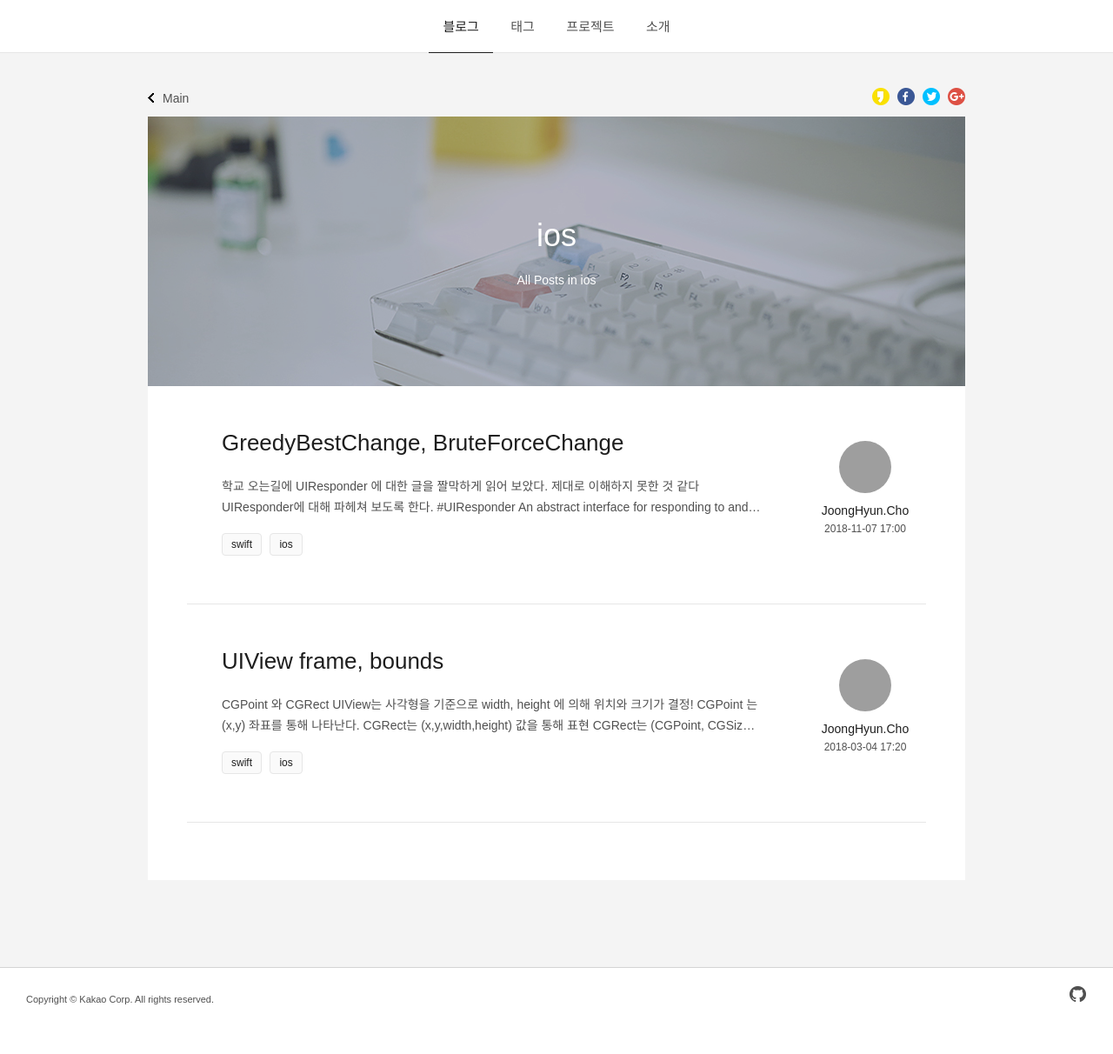
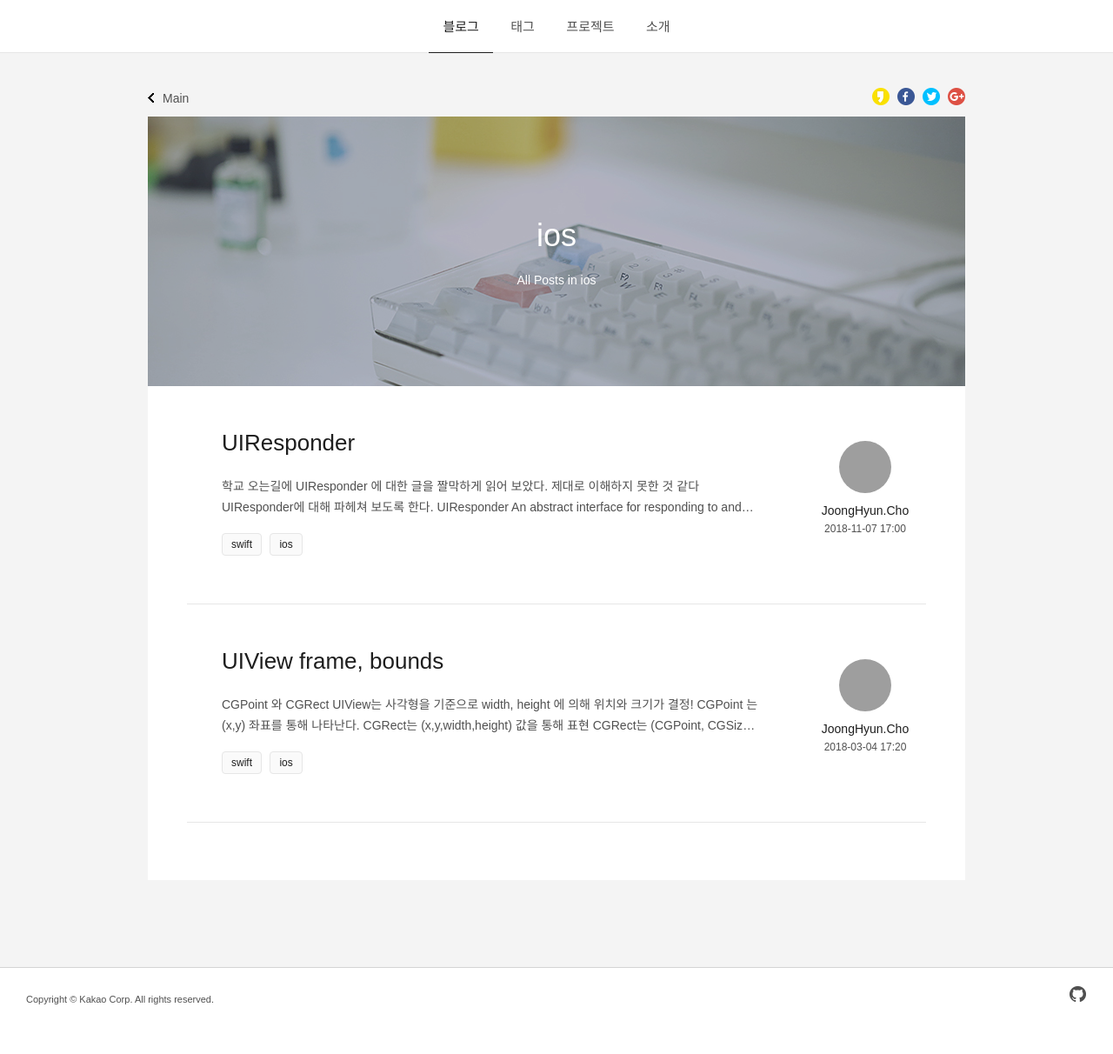
Before and after one commit to wndzlf/Blog, a Jekyll site: the page built from _tags/ios.md, in a window 1280 px wide. Shown: the whole page at 87% size. Built offline with Jekyll 4.4.1, drawn with Linux system fonts in a browser that asks for light colours; some web fonts are replaced; comment, search, counter and statistics services are not loaded; grey boxes are pictures that could not be loaded.

Commit message:
UIResponder 작성하면서 mardown작성법 친해지기

````diff
--- a/_posts/2018-11-07-wndzlf.md
+++ b/_posts/2018-11-07-wndzlf.md
@@ -1,6 +1,6 @@
 ---
 layout: post
-title: 'GreedyBestChange, BruteForceChange'
+title: 'UIResponder'
 author: JoongHyun.Cho
 date: 2018-11-07 17:00
 tags: [swift,ios]
@@ -9,10 +9,28 @@ image: /files/covers/blog.jpg
 
 학교 오는길에 UIResponder 에 대한 글을 짤막하게 읽어 보았다.  제대로 이해하지 못한 것 같다 UIResponder에 대해 파헤쳐 보도록 한다.
 
-#UIResponder
- An abstract interface for responding to and handling events.
+# UIResponder
+
+ An ***abstract interface*** for responding to and handling events.
  이벤트에 응답하고 처리하기 위한 추상인터페이스.
 
  추상인터페이스? Swift에서 추상인터페이스는 프로토콜을 의미하는 건가?? (계속해서 공부하면서 찾아보자)
 
- ###UIResponder의 예제
+ ## UIResponder의 예제
+
+ ```
+ extension UIView {
+    open override func touchesBegan(_ touches: Set<UITouch>, with event: UIEvent?) {
+    print("UIView: touchesBegan")
+    }
+ }
+ ```
+
+ ViewContrller에 위와 같으 코드를 넣어보고 시뮬레이터를 실행해본다. 그리고 화면을 터치하면???
+ UIView: touchesBegan이 출력된다.
+
+ ***touchesBegan(_:with:)*** 은 UIResponder 에 정의 되어 있는데
+ 뷰나 윈도우에 발생하는 하나 또는 여러개의 터치 이벤트를 UIResponder 객체에 알려주는 역할 한다. 라고한다.
+
+ ### 그렇다면 UIResponder는 이벤트를 받고 어떤 일을 할까??
+ --->계속 작성중
````
